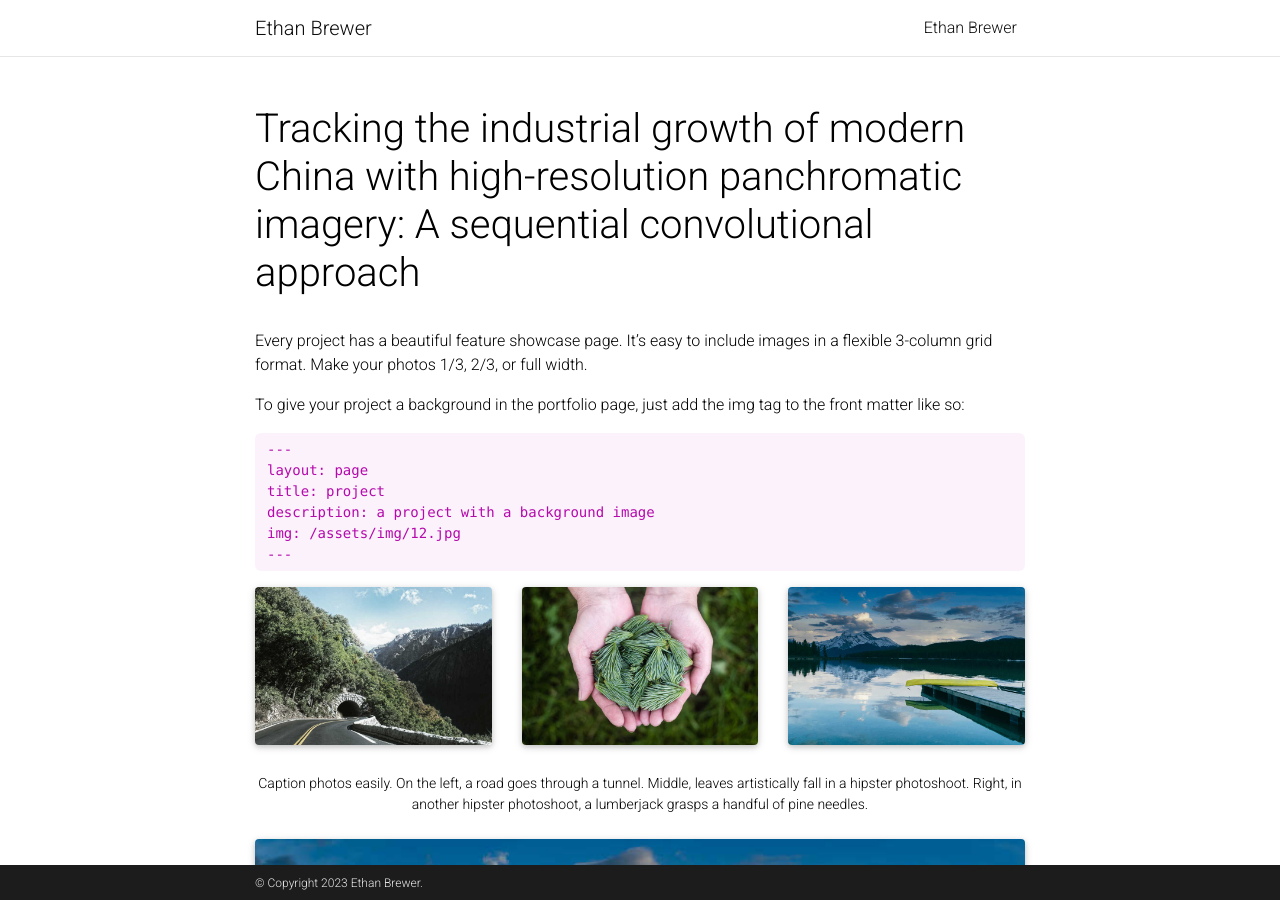
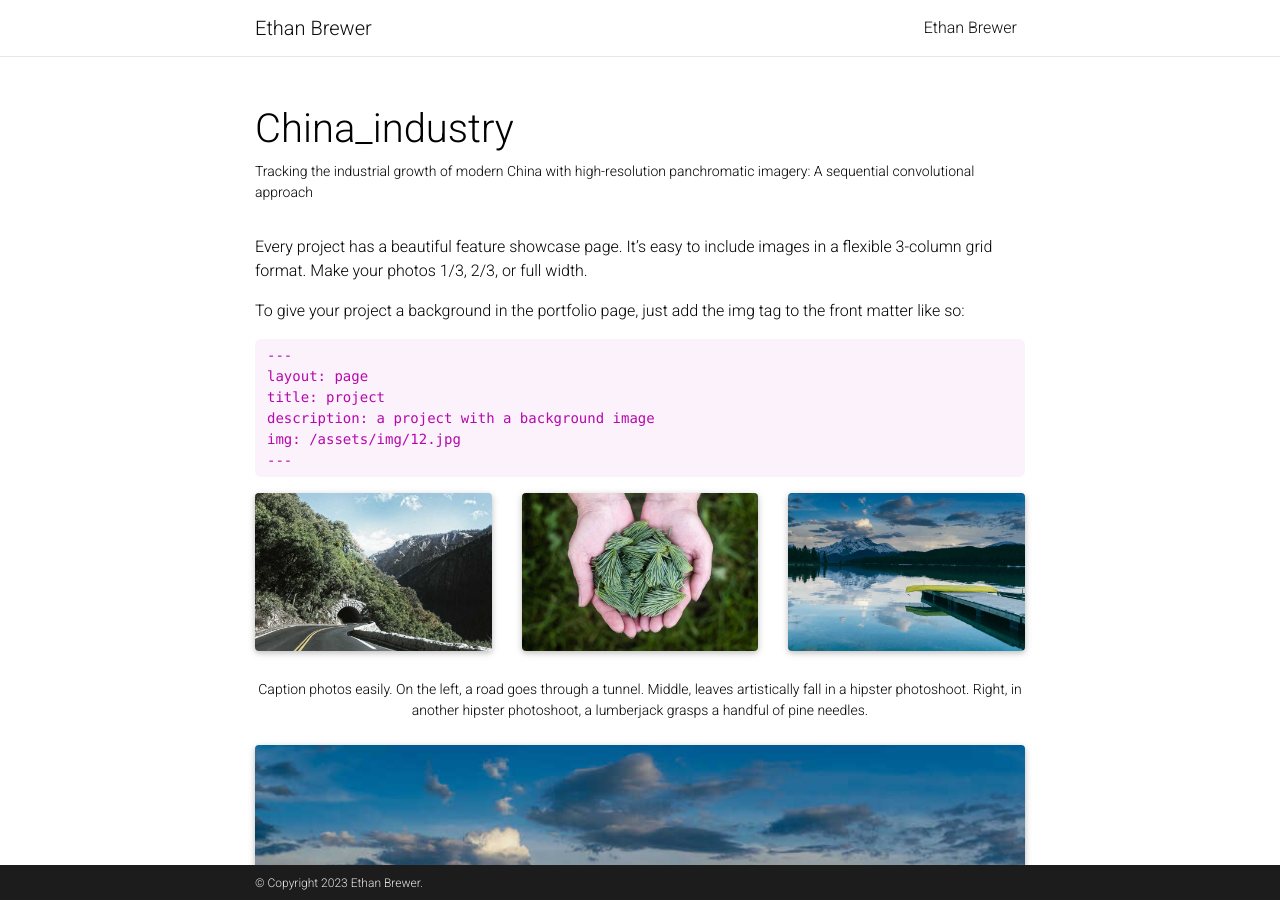
Before and after one commit to EMBrewer/EMBRewer.github.io, a Jekyll site: the page built from _projects/china_industry.md, in a window 1280 px wide and 900 px high. Built offline with Jekyll 4.4.1, drawn with Linux system fonts in a browser that asks for light colours; full-size pictures stand in for the smaller copies a plugin makes; comment, search, counter and statistics services are not loaded; a style sheet for code colours, icons or effects is not loaded.

Commit message:
Update china_industry.md

```diff
--- a/_projects/china_industry.md
+++ b/_projects/china_industry.md
@@ -1,7 +1,7 @@
 ---
 layout: page
-title: 'Tracking the industrial growth of modern China with high-resolution panchromatic imagery: A sequential convolutional approach'
-description:
+title:
+description: 'Tracking the industrial growth of modern China with high-resolution panchromatic imagery: A sequential convolutional approach'
 img: assets/img/mrcnn_performance.png
 redirect: https://doi.org/10.48550/arXiv.2301.09620
 importance: 3
```
